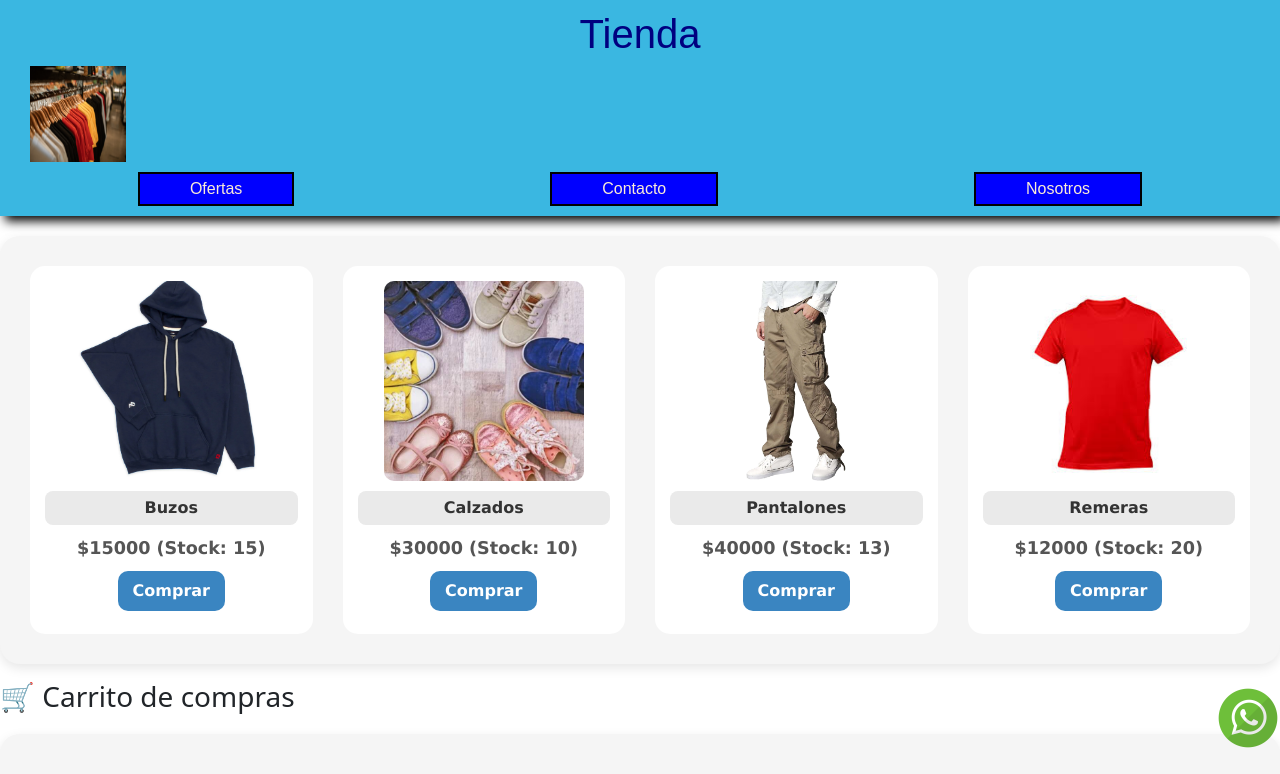
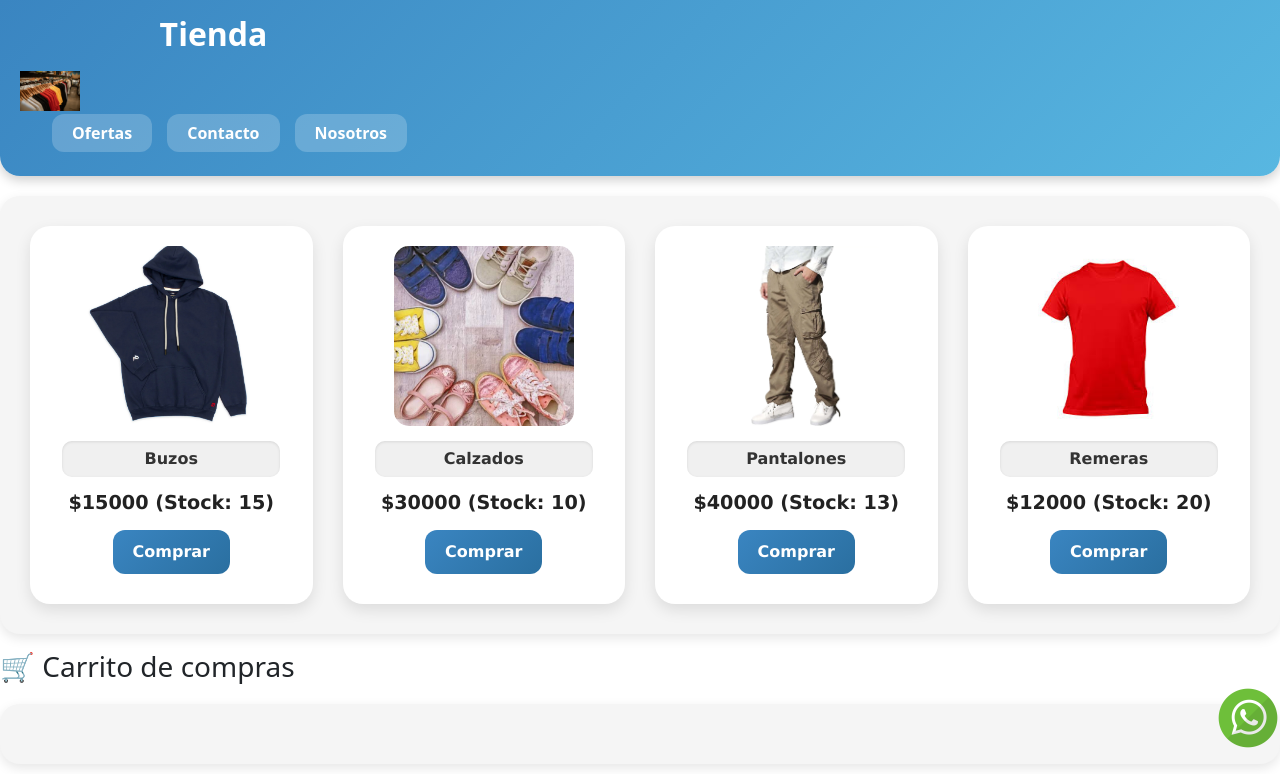
Before and after one commit to LucasZales/Mcg-indumentarias, a plain HTML site: page assets/pages/tienda.html in a window 1280 px wide. Shown: the top 774 px of the page. Drawn offline with nearby package versions, Linux system fonts and the light colour scheme; some packages are replaced by stand-ins of ours; a script that the page names is missing.

Commit message:
cambios finales css , borrado de comentarios extra y limpieza en general

```diff
--- a/assets/styles/styles.css
+++ b/assets/styles/styles.css
@@ -1,3 +1,4 @@
+
 * {
   margin: 0;
   padding: 0;
@@ -5,6 +6,7 @@
   font-size: Arial, Helvetica, sans-serif;
 }
 
+/* Botón vaciar carrito */
 #vaciar-carrito {
     padding: 10px 20px;
     border-radius: 12px;
@@ -49,68 +51,75 @@
   display: flex;
   flex-direction: column;
   align-items: center;
-  background-color: #ffffff;
-  border-radius: 15px;
-  padding: 15px;
+  background: #ffffff;
+  border-radius: 20px;
+  padding: 20px;
   transition: transform 0.3s ease, box-shadow 0.3s ease;
+  box-shadow: 0 6px 15px rgba(0, 0, 0, 0.1);
 }
 
 .ul li:hover {
-  transform: translateY(-5px);
-  box-shadow: 0 8px 20px rgba(0,0,0,0.15);
+  transform: translateY(-7px);
+  box-shadow: 0 10px 25px rgba(0, 0, 0, 0.15);
 }
 
-.ul .logo {
-  height: 200px;
-  width: 200px;
+.ul li .logo {
+  height: 180px;
+  width: 180px;
   object-fit: cover;
-  border-radius: 10px;
-  margin-bottom: 10px;
+  border-radius: 15px;
+  margin-bottom: 15px;
+  transition: transform 0.3s ease;
 }
 
-.ul #id {
-  text-align: center;
-  background-color: #eaeaea;
-  border-radius: 8px;
-  padding: 5px 10px;
-  width: 100%;
-  margin-bottom: 10px;
-  font-weight: bold;
-  color: #333;
-}
-
-.ul .precio {
-  font-size: 1.1rem;
-  font-weight: 600;
-  color: #555;
-  margin-bottom: 10px;
-}
-
-.ul button {
-  padding: 8px 15px;
-  border-radius: 10px;
-  border: none;
-  background-color: #3a85c1;
-  color: white;
-  cursor: pointer;
-  font-weight: bold;
-  transition: background-color 0.3s ease, transform 0.2s ease;
-}
-
-.ul button:hover {
-  background-color: #2874a6;
+.ul li:hover .logo {
   transform: scale(1.05);
 }
 
-.ul .mensaje {
-  margin-top: 8px;
-  font-size: 0.9rem;
-  color: green;
+.ul li #id {
+  text-align: center;
+  background-color: #f0f0f0;
+  border-radius: 10px;
+  padding: 6px 12px;
+  width: 90%;
+  margin-bottom: 12px;
+  font-weight: bold;
+  color: #333;
+  box-shadow: inset 0 1px 3px rgba(0,0,0,0.1);
+}
+
+.ul li .precio {
+  font-size: 1.2rem;
+  font-weight: 700;
+  color: #222;
+  margin-bottom: 12px;
+}
+
+.ul li button {
+  padding: 10px 20px;
+  border-radius: 12px;
+  border: none;
+  background: linear-gradient(135deg, #3a85c1, #2a6fa0);
+  color: white;
+  font-weight: bold;
+  cursor: pointer;
+  transition: transform 0.2s ease, background 0.3s ease;
+}
+
+.ul li button:hover {
+  background: linear-gradient(135deg, #2a6fa0, #1f5275);
+  transform: scale(1.05);
+}
+
+.ul li .mensaje {
+  margin-top: 10px;
+  font-size: 0.95rem;
+  color: #28a745;
   font-weight: 500;
   text-align: center;
 }
 
-/* Responsive tienda */
+/* Responsive productos */
 @media (max-width: 430px) {
   .ul {
     grid-template-columns: 1fr;
@@ -121,17 +130,18 @@
     width: 100%;
   }
 
-  .ul .logo {
+  .ul li .logo {
     height: 180px;
     width: 180px;
   }
 
-  .ul button {
+  .ul li button {
     width: 60%;
     padding: 7px 0;
   }
 }
 
+/* Estilos para ofertas */
 .ul-ofertas {
   display: flex;
   flex-flow: row wrap;
@@ -225,82 +235,95 @@
 
 header {
   position: sticky;
-  top: 0px;
-  font-family: Arial, Helvetica, sans-serif;
+  top: 0;
+  width: 100%;
+  background: linear-gradient(135deg, #3a85c1, #58b7e1);
+  padding: 15px 20px;
   display: flex;
-  flex-flow: column;
-  justify-content: space-around;
-  background-color: rgb(58, 183, 225);
-  padding: 10px;
-  width: 100%;
-  box-shadow: 5px 5px 10px black;
+  justify-content: space-between;
+  align-items: center;
+  box-shadow: 0 4px 12px rgba(0,0,0,0.2);
   z-index: 10;
+  border-bottom-left-radius: 20px;
+  border-bottom-right-radius: 20px;
 }
 
-.mcg {
-  width: 12vh;
-  height: 12vh;
-  margin-left: 20px;
-  margin-bottom: 10px;
+/* Logo */
+header .mcg {
+  width: 60px;
+  height: 60px;
+  object-fit: contain;
+  border-radius: 10px;
+  transition: transform 0.3s ease;
 }
 
-h1 {
-  font-family: Arial, Helvetica, sans-serif;
-  color: navy;
+header .mcg:hover {
+  transform: scale(1.1);
+}
+
+header h1 {
+  font-size: 2rem;
+  color: white;
+  font-weight: bold;
+  flex: 1;
   text-align: center;
-  font-size: 5vh;
 }
 
 nav ul {
-  font-family: Arial, Helvetica, sans-serif;
   list-style: none;
-  padding: 0;
+  display: flex;
+  gap: 15px;
+}
+
+nav ul li {
   margin: 0;
-  display: flex;
-  justify-content: space-around;
 }
 
 nav ul .menu {
-  font-family: Arial, Helvetica, sans-serif;
-  color: antiquewhite;
-  display: flex;
-  border: solid 2px black;
-  padding: 3px 50px;
-  background-color: blue;
+  padding: 8px 20px;
+  border-radius: 12px;
+  background-color: rgba(255,255,255,0.2);
+  color: white;
+  font-weight: bold;
   text-decoration: none;
+  transition: background 0.3s, color 0.3s;
 }
 
 nav ul .menu:hover {
-  background-color: rgb(224, 172, 101);
-  color: black;
+  background-color: white;
+  color: #3a85c1;
 }
 
+/* Responsive header */
 @media (max-width: 430px) {
   header {
-    display: flex;
-    justify-content: center;
+    flex-direction: column;
     align-items: center;
-    padding: 2px;
+    padding: 10px;
   }
+
   header .mcg {
-    display: block;
-    margin-left: auto;
-    margin-right: auto;
-    width: 10vh;
-    height: 10vh;
+    margin-bottom: 10px;
   }
-  header .menu {
-    width: 5vw;
-    height: auto;
-    padding: 10px 10px;
-    display: flex;
-    justify-content: center;
+
+  header h1 {
+    display: none;
   }
-  h1 {
-    display: none;
+
+  nav ul {
+    flex-direction: column;
+    gap: 10px;
+    width: 100%;
+    align-items: center;
+  }
+
+  nav ul .menu {
+    width: 80%;
+    text-align: center;
   }
 }
 
+/* Footer */
 footer {
   margin-top: 20px;
   height: 18vh;
```
Also changed, not shown: assets/pages/tienda.html (+0 -1 lines), assets/styles/js/carrito.js (+1 -12 lines).
